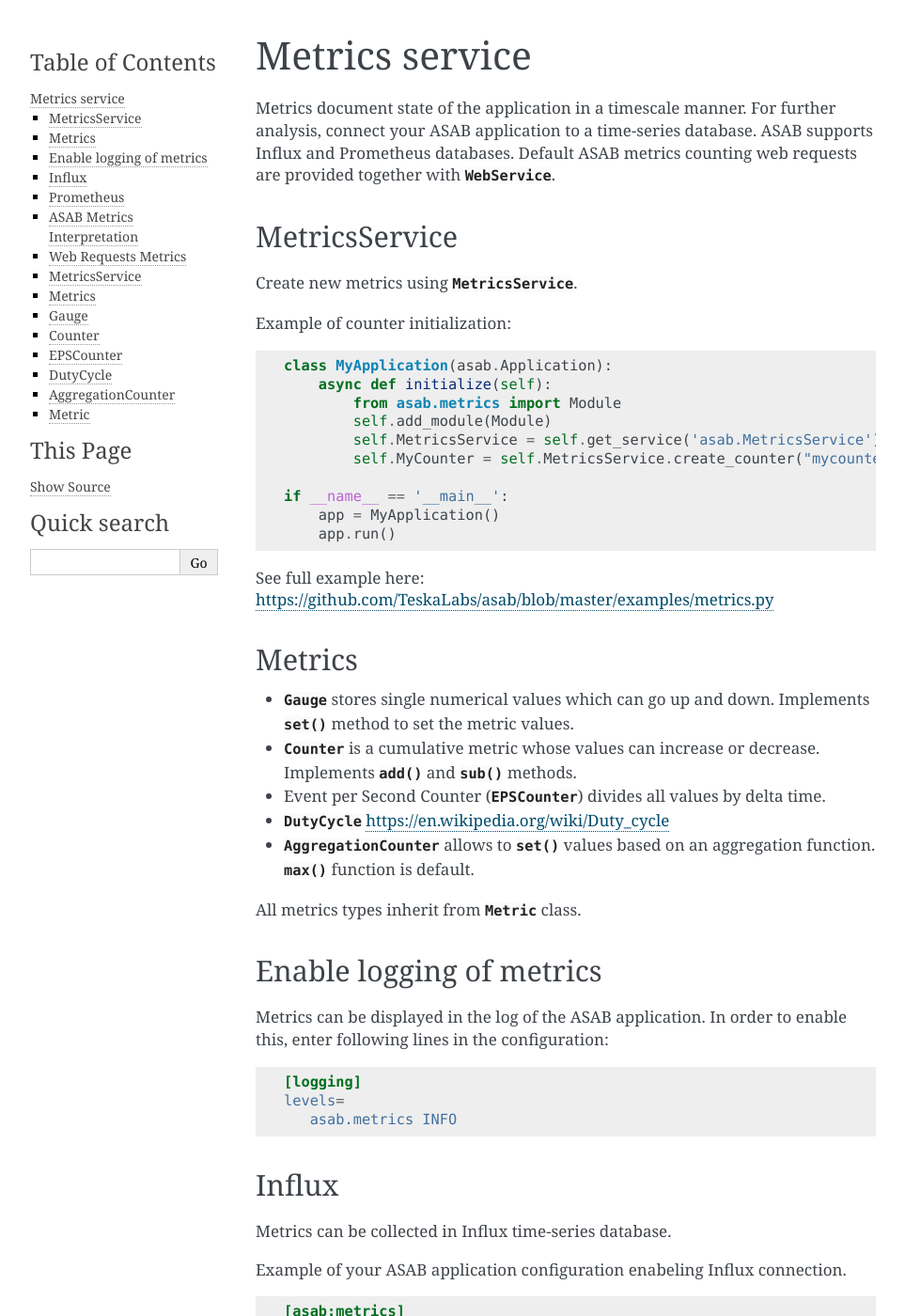
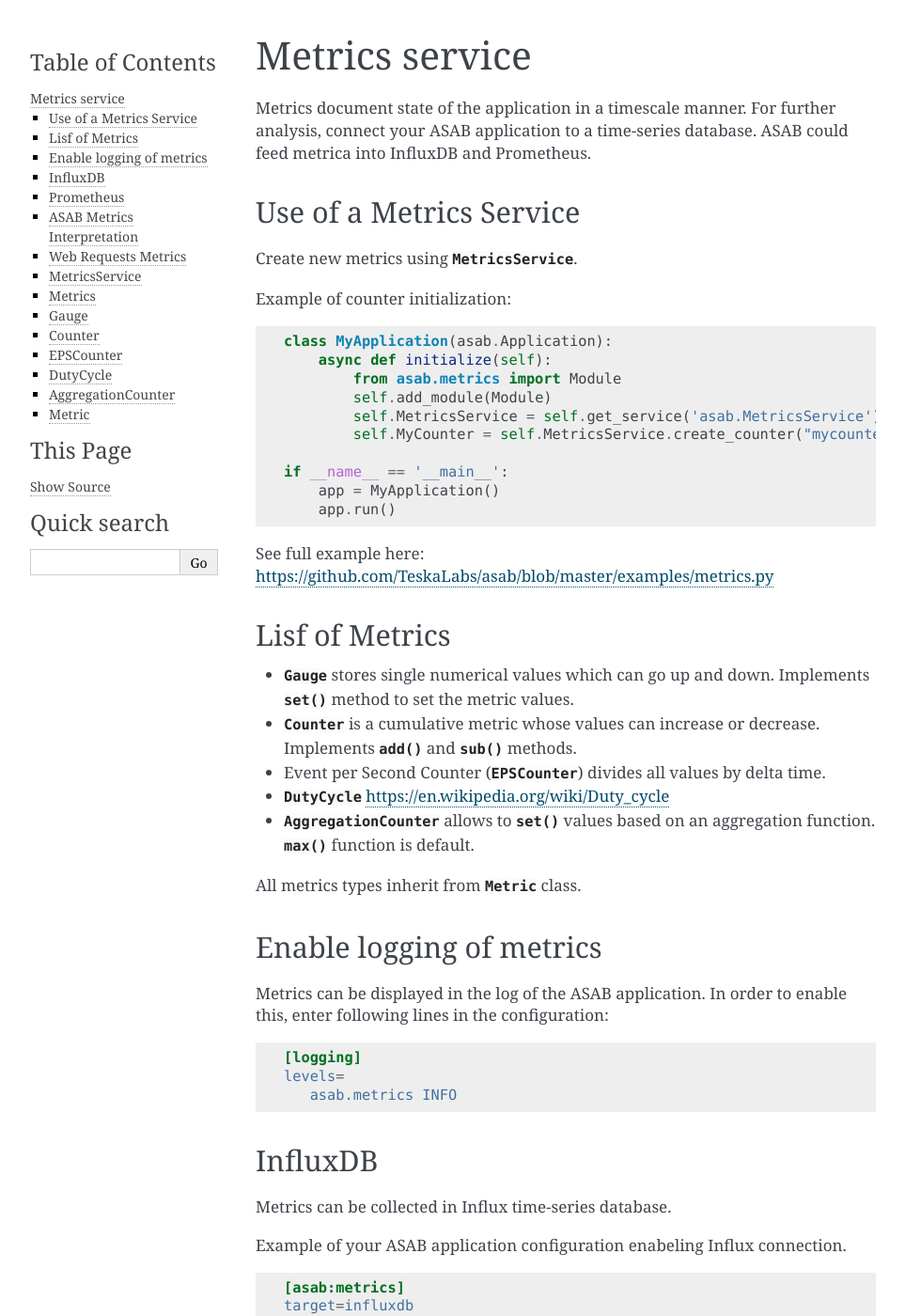
Before and after one commit to TeskaLabs/asab, a Sphinx documentation site: the page built from doc/asab/metrics.rst, in a window 1280 px wide and 1400 px high. Shown: the whole window at 94% size, without its empty margins (148-1111 px from the left). Built offline with Sphinx 7.4.7, drawn with Linux system fonts in a browser that asks for light colours.

Commit message:
Update metrics.rst

```diff
--- a/doc/asab/metrics.rst
+++ b/doc/asab/metrics.rst
@@ -3,12 +3,13 @@
 Metrics service
 ===============
 Metrics document state of the application in a timescale manner.
-For further analysis, connect your ASAB application to a time-series database. ASAB supports Influx and Prometheus databases.
-Default ASAB metrics counting web requests are provided together with :class:`WebService`.
+For further analysis, connect your ASAB application to a time-series database.
+ASAB could feed metrica into InfluxDB and Prometheus.
 
 
-MetricsService
---------------
+Use of a Metrics Service
+------------------------
+
 Create new metrics using :class:`MetricsService`.
 
 Example of counter initialization:
@@ -30,8 +31,8 @@ See full example here: https://github.com/TeskaLabs/asab/blob/master/examples/me
 
 
 
-Metrics
--------------
+Lisf of Metrics
+---------------
 
 - :class:`Gauge` stores single numerical values which can go up and down. Implements :func:`set` method to set the metric values.
 - :class:`Counter` is a cumulative metric whose values can increase or decrease. Implements :func:`add` and :func:`sub` methods.
@@ -54,8 +55,8 @@ In order to enable this, enter following lines in the configuration:
     levels=
        asab.metrics INFO
 
-Influx
-------
+InfluxDB
+--------
 Metrics can be collected in Influx time-series database.
 
 Example of your ASAB application configuration enabeling Influx connection.
@@ -124,7 +125,7 @@ Example of ``prometheus.yaml`` configuration file:
 
 
 ASAB Metrics Interpretation
---------------------
+----------------------------
 
 To understand better how to interpret the ASAB metrics, you need to know a little bit more about the role of Metrics Service.
 Not only it creates new metrics, but Metrics Service also periodically collects their values and sends them to selected databases.
```
